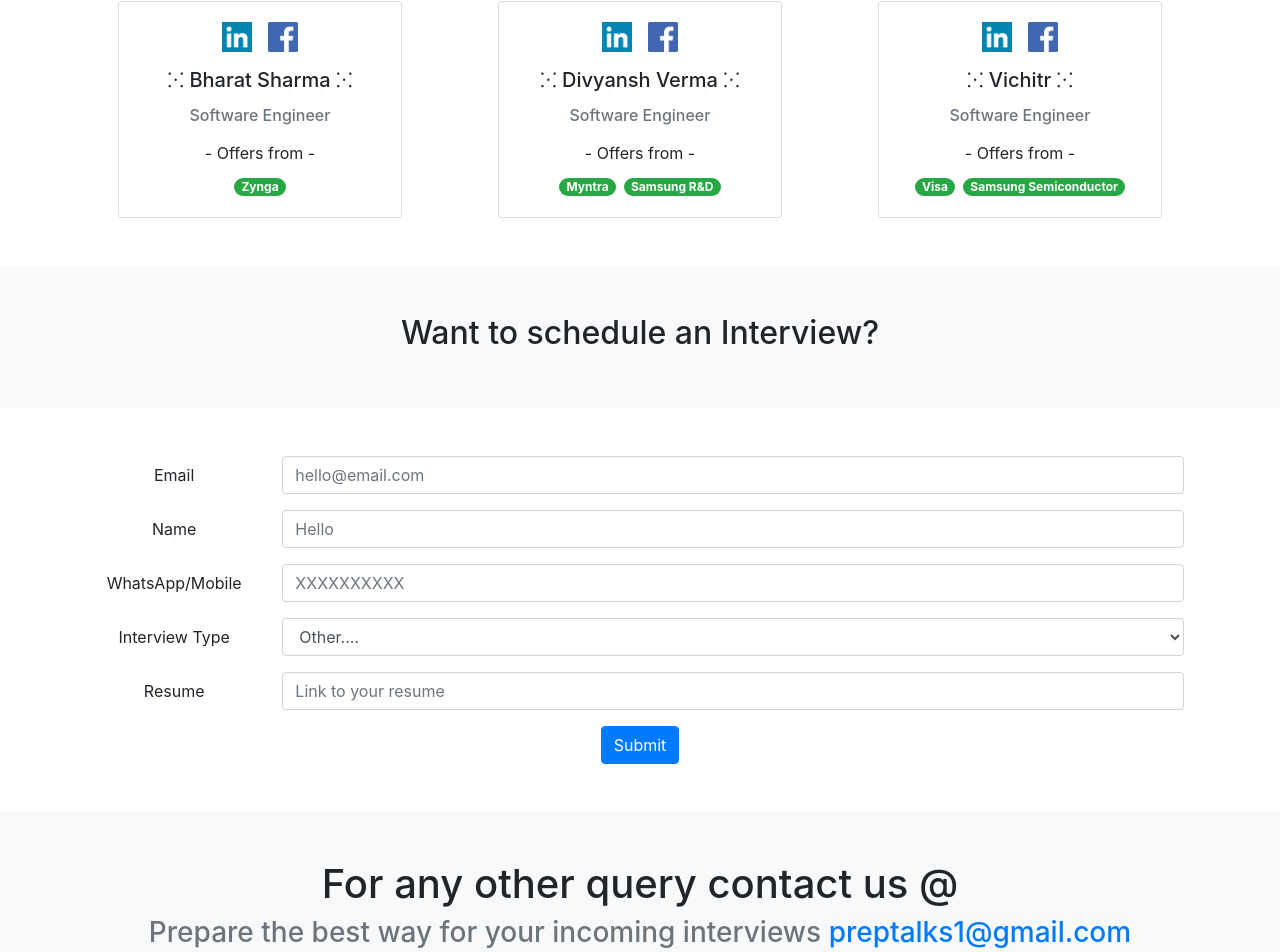
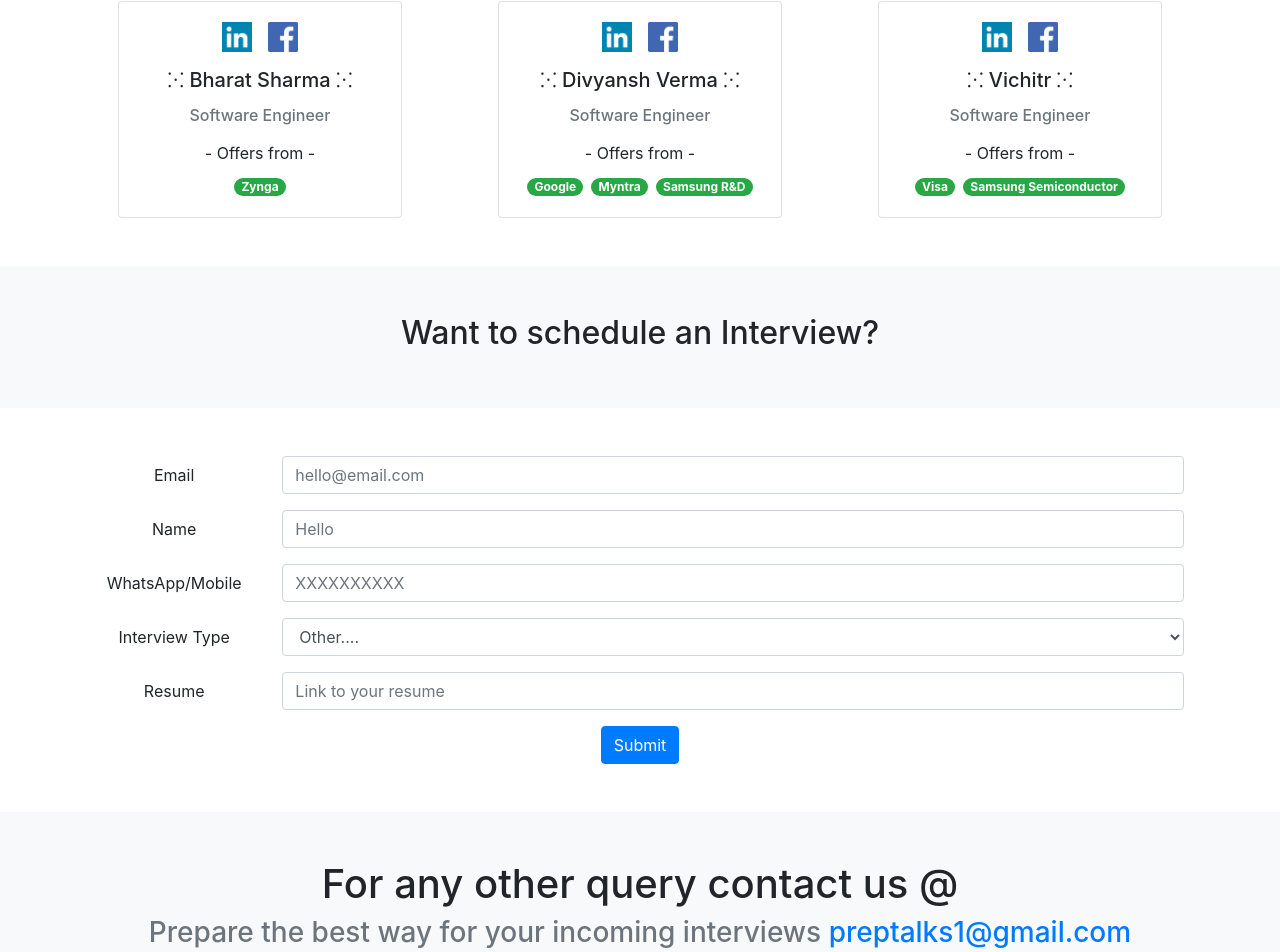
Before and after one commit to saikuNoCoda/preptalk, a React (Create React App) app: page / in a window 1280 px wide. Shown: the part 3219-4171 px from the top of the page. Built offline with nearby package versions, Linux system fonts and the light colour scheme.

Commit message:
Updated Data

```diff
--- a/src/data/teamData.js
+++ b/src/data/teamData.js
@@ -16,6 +16,7 @@ const teamData = [
         linkLink: "divyanshvermafc",
         linkFace: "failedcoder",
         offers: [
+            "Google",
             "Myntra",
             "Samsung R&D"
         ]
```
